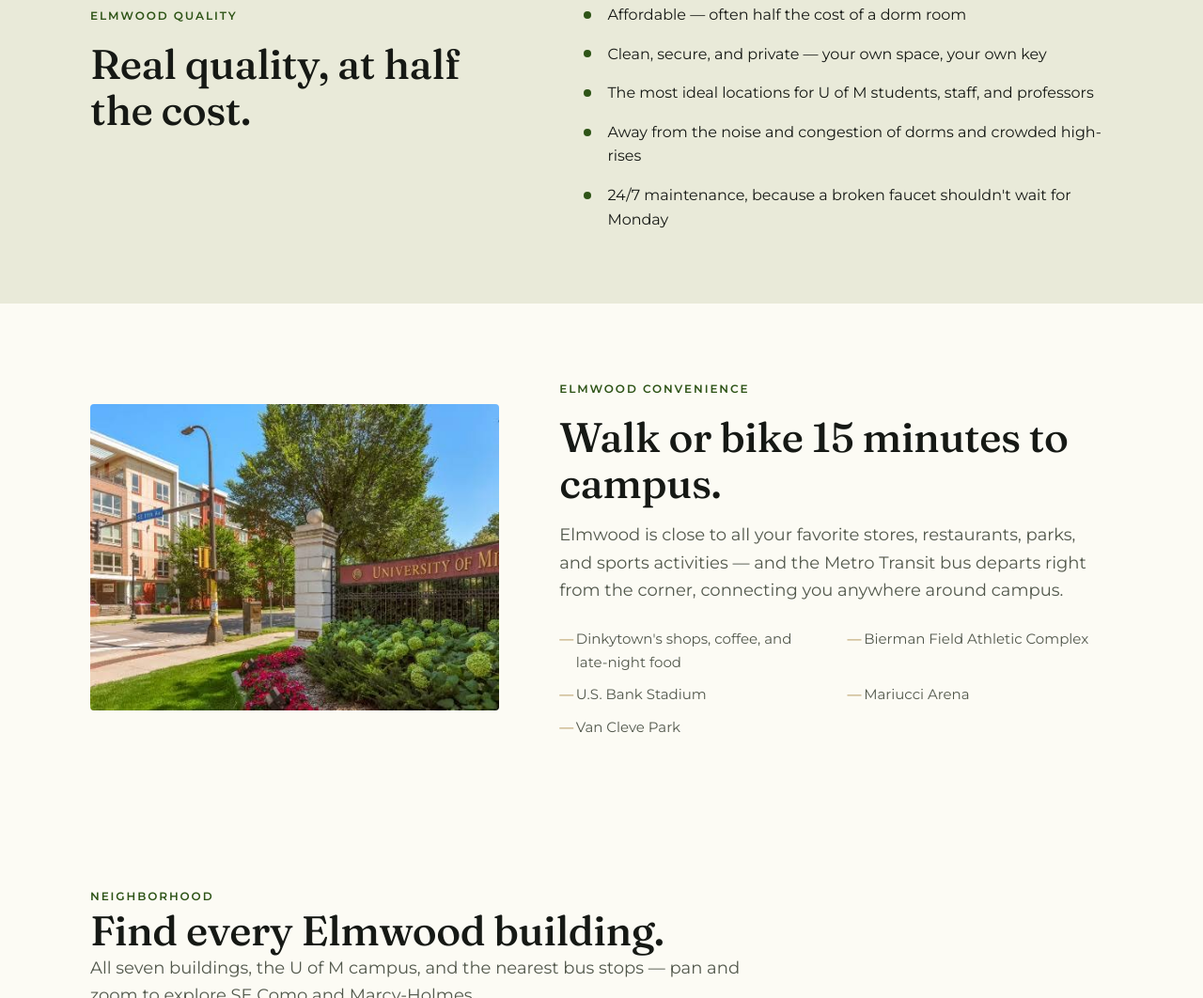
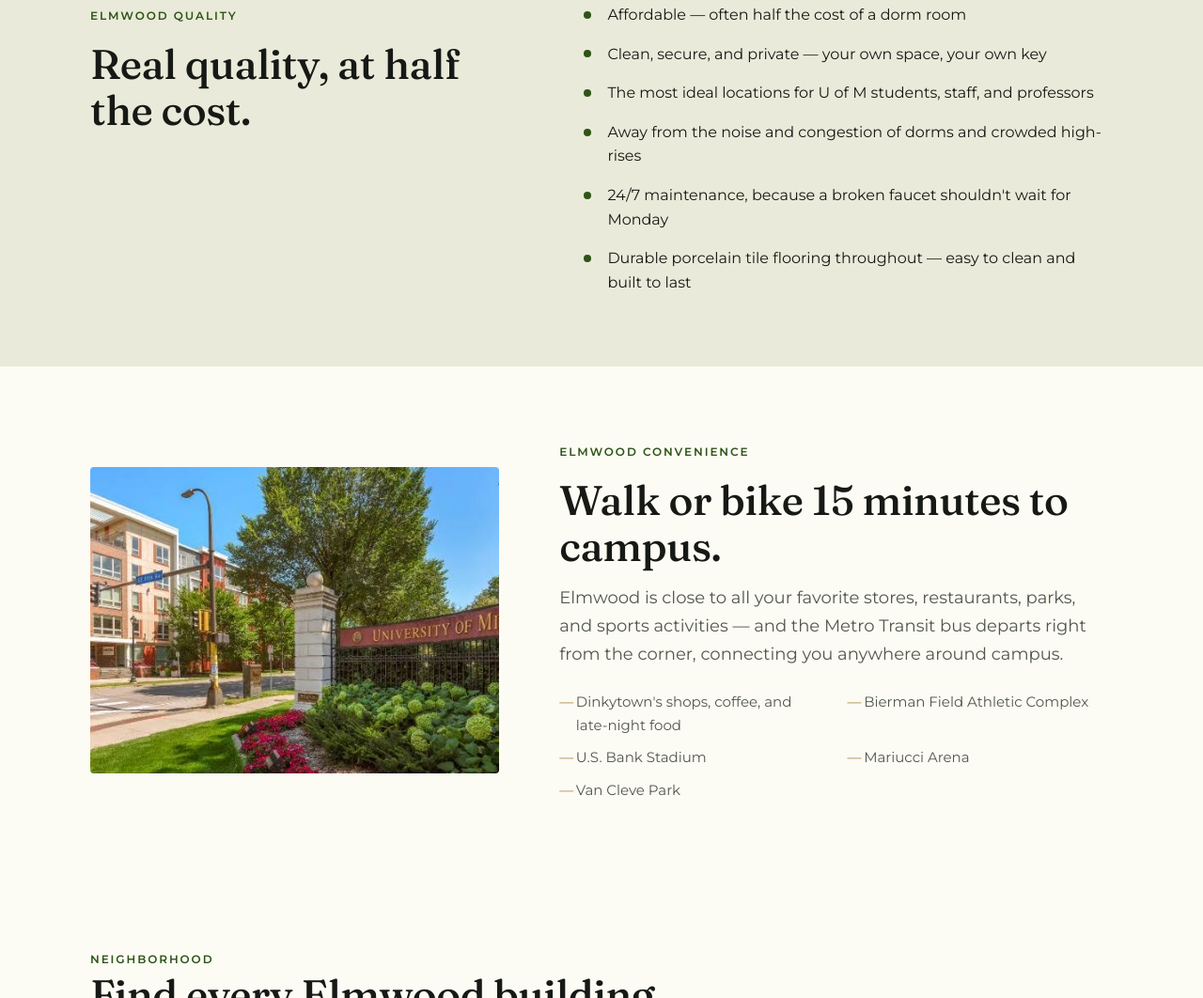
Before and after one commit to idkwhatimdoing101/Elmwood-Properties-Marketing-SIte, an Astro site: page / in a window 1280 px wide. Shown: the part 2265-3327 px from the top of the page at 94% size. Built offline with nearby package versions, Linux system fonts and the light colour scheme; Astro itself is replaced by a stand-in of ours.

Commit message:
Update 1720 Rollins photos, add porcelain tile flooring to homepage
- Replace 1720 Rollins Ave SE photo set with newly uploaded images
  (exterior, kitchen, bathroom, bedroom, living x2, dining, upstairs)
- Add porcelain tile flooring callout to Elmwood Quality section on homepage

```diff
--- a/src/pages/index.astro
+++ b/src/pages/index.astro
@@ -20,6 +20,7 @@ const qualityPoints = [
   "The most ideal locations for U of M students, staff, and professors",
   "Away from the noise and congestion of dorms and crowded high-rises",
   "24/7 maintenance, because a broken faucet shouldn't wait for Monday",
+  "Durable porcelain tile flooring throughout — easy to clean and built to last",
 ];
 
 const securityPoints = [
```
Also changed, not shown: src/assets/images/buildings/1720-rollins-ave-se/bath.jpg (deleted), src/assets/images/buildings/1720-rollins-ave-se/bathroom.jpg (added), src/assets/images/buildings/1720-rollins-ave-se/bed.jpg (deleted), src/assets/images/buildings/1720-rollins-ave-se/bed2.jpg (deleted), src/assets/images/buildings/1720-rollins-ave-se/bedroom.jpg (added), src/assets/images/buildings/1720-rollins-ave-se/dining.jpg (added), src/assets/images/buildings/1720-rollins-ave-se/entryway.jpg (deleted), src/assets/images/buildings/1720-rollins-ave-se/exterior.jpg, src/assets/images/buildings/1720-rollins-ave-se/kitchen.jpg, src/assets/images/buildings/1720-rollins-ave-se/living.jpg, src/assets/images/buildings/1720-rollins-ave-se/living2.jpg, src/assets/images/buildings/1720-rollins-ave-se/upstairs.jpg (added).
